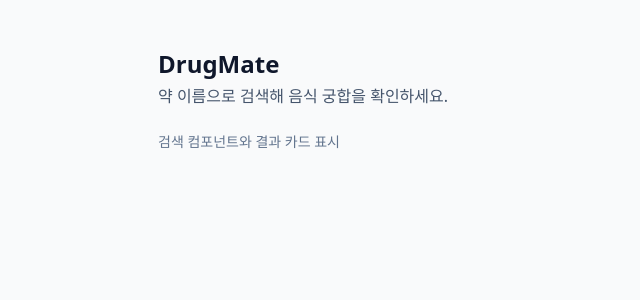
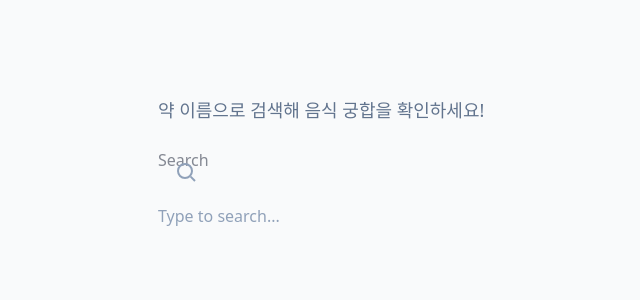
Before and after one commit to wjjhhj0914/react-assignments, a React (Vite) app in the folder week03-card-search/: page / in a window 1280 px wide. Shown: the top 300 px of the page, without its empty margins (114-754 px from the left). Built offline with nearby package versions, Linux system fonts and the light colour scheme; a web font is replaced by a local one.

Commit message:
feat: App 컴포넌트 header와 검색 결과 렌더링 구현
- 검색어 입력 시 '"검색어"에 대한 검색 결과입니다.' 메시지 표시
- 검색어가 없을 경우 'Type to search...' 안내 메시지 표시

```diff
--- a/week03-card-search/src/app.jsx
+++ b/week03-card-search/src/app.jsx
@@ -1,14 +1,37 @@
+import { useState } from 'react'
+import SearchBar from './components/SearchBar'
+
 export default function App() {
+  const [searchTerm, setSearchTerm] = useState('')
+
   return (
     <main className="min-h-screen bg-gray-50 text-slate-900 p-4">
       <div className="max-w-3xl mx-auto px-4 py-8">
         <header className="mb-6">
-          <h1 className="text-2xl font-bold">DrugMate</h1>
-          <p className="text-slate-600 mt-1">
-            약 이름으로 검색해 음식 궁합을 확인하세요.
+          <h1 className="text-4xl md:text-5xl font-extrabold tracking-tight">
+            <span
+              className="bg-gradient-to-r from-emerald-600 via-emerald-400 to-cyan-500
+                   bg-clip-text text-transparent tracking-normal"
+            >
+              DrugMate
+            </span>
+          </h1>
+          <p className="mt-2 text-slate-500 text-lg">
+            약 이름으로 검색해 음식 궁합을 확인하세요!
           </p>
         </header>
-        <p className="text-slate-500 text-sm">검색 컴포넌트와 결과 카드 표시</p>
+        <SearchBar onSearch={(term) => setSearchTerm(term)} defaultValue="" />
+        <section className="mt-8">
+          {searchTerm ? (
+            <p className="text-slate-600 text-base">
+              <span className="font-medium text-slate-600">
+                "{searchTerm}"에 대한 검색 결과입니다.
+              </span>
+            </p>
+          ) : (
+            <p className="text-slate-400 text-base">Type to search...</p>
+          )}
+        </section>
       </div>
     </main>
   )
```
